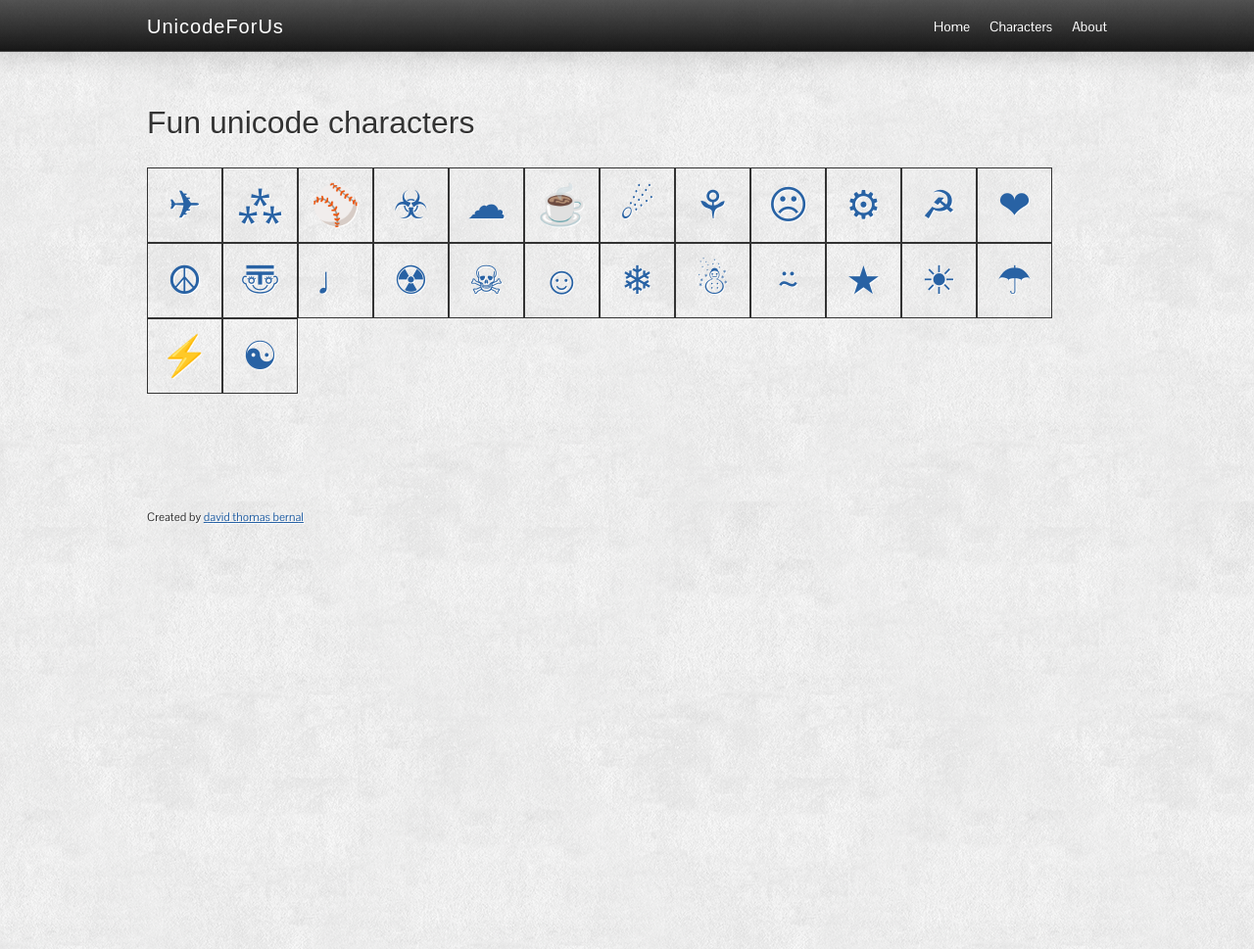
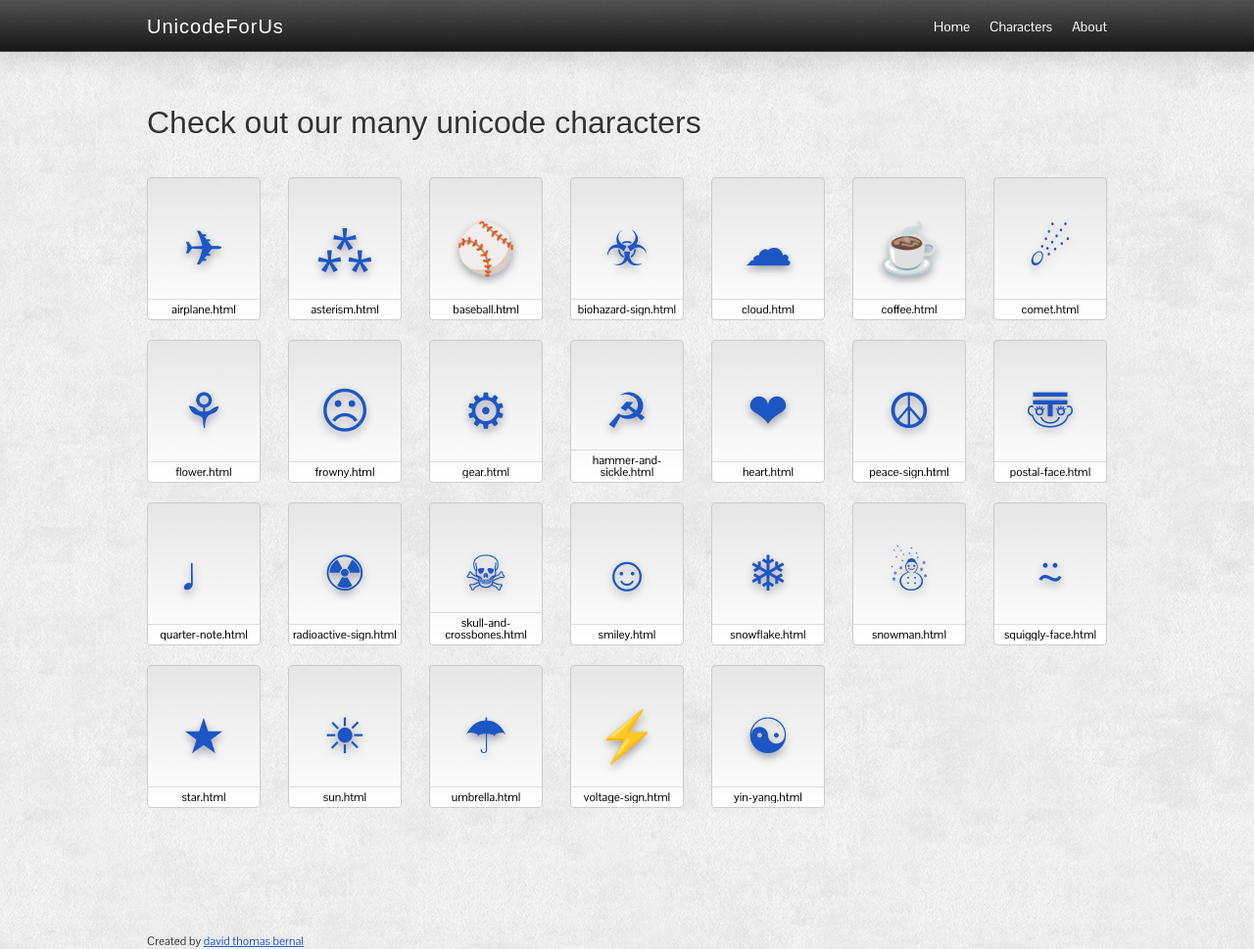
Before and after one commit to dtb/unicodeforus, a Jekyll site: the page built from characters/index.html, in a window 1280 px wide. Shown: the whole page at 98% size. Built offline with Jekyll 4.4.1, drawn with Linux system fonts in a browser that asks for light colours; some web fonts are replaced.

Commit message:
updates to chars page

```diff
--- a/characters/index.html
+++ b/characters/index.html
@@ -4,13 +4,16 @@ title: Fun unicode characters—UnicodeForUs, open repository of fun unicode cha
 ---
 
 <section class="characters cf">
-	<h2>Fun unicode characters</h2>
+	<h2>Check out our many unicode characters</h2>
 	<ul>
 	{% for page in site.pages %}
 		{% if page.character %}
 			<li>
 				<a href="{{ page.url }}">
 					{{ page.character }}
+					<div class="label">
+						{{ page.name }}
+					</div>
 				</a>
 			</li>
 		{% endif %}
--- a/style.css
+++ b/style.css
@@ -21,7 +21,12 @@
 }
 
 a {
-	color: #2862A4;
+	color:#1D55C5;
+}
+
+a:hover:visited,
+a:hover {
+	color:#C52E2E;
 }
 
 p {
@@ -216,16 +221,58 @@ section.characters h2 {
 
 .characters li {
 	float:left;
-	width:75px;
-	height:75px;
+	width:114px;
+	height:144px;
+	line-height:144px;
 	list-style:none;
-	border:1px solid #333;
 	text-align:center;
 	font-size:40px;
-	line-height:75px;
+
+	border:1px solid #ccc;
+	background:#fff -webkit-linear-gradient(
+		rgba(230, 230, 230, 1),
+		rgba(255, 255, 255, 1)
+	);
+	border-radius:4px;
+	margin:10px 28px 10px 0;
 }
 
+	.characters li:nth-child(7n) {
+		margin-right:0;
+	}
+
+	.characters li:hover {
+		box-shadow:0px 0px 3px #ff0;
+	}
+
 .characters li a {
+	position:relative;
 	display:block;
 	text-decoration:none;
+	text-shadow:0px 4px 8px rgba(0, 0, 33, .35);
+	font-size:50px;
 }
+
+	.characters li a:visited {
+		color: #1D55C5;
+	}
+
+	.characters li a:visited:hover {
+		color:#C52E2E;
+	}
+
+.characters li .label {
+	position:absolute;
+	bottom:4px;
+	left:0;
+	text-align:center;
+	width:100%;
+	line-height:1;
+	max-height:28px;
+	overflow:hidden;
+	border-top:1px solid #ddd;
+	padding-top:4px;
+	text-shadow:1px 1px #fff;
+	font-size:12px;
+	color:black;
+}
```
